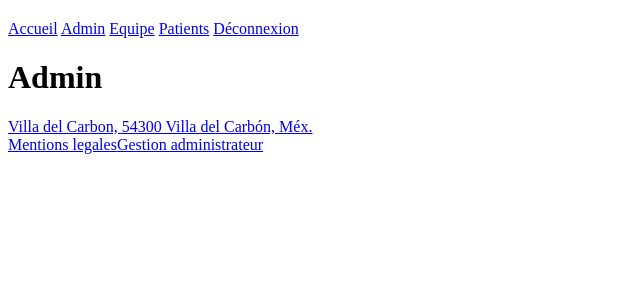
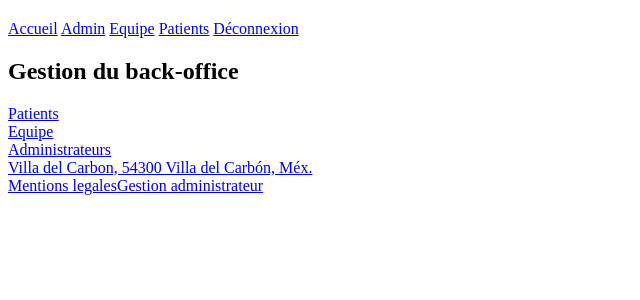
Before and after one commit to Poups74/dentalalaniz, a Symfony app: template templates/admin/dashboard/index.html.twig in a window 1280 px wide. Shown: the part 275-575 px from the top of the page, without its empty margins (0-640 px from the left). Run offline with Twig, Linux system fonts and the light colour scheme; the template is opened without the code that fills it, so the values that code supplies are empty; some libraries are stand-ins or nearby versions.

Commit message:
MAJ dashboard controler + creation index back-office

```diff
--- a/src/Controller/SecurityController.php
+++ b/src/Controller/SecurityController.php
@@ -43,7 +43,7 @@ class SecurityController extends AbstractController
 
     /**
      * @Route("/ajout", name="ajout_admin")
-     * IsGranted("ROLE_ADMIN")
+     * @IsGranted("ROLE_ADMIN")
      *
      */
     public function insert_admin(UserRepository $user, Request $request, EntityManagerInterface $manager, UserPasswordEncoderInterface $encoder)
--- a/templates/admin/_template.html.twig
+++ b/templates/admin/_template.html.twig
@@ -12,7 +12,7 @@
 				<div></div>
 			</a>
 
-			<a href="{{ path('admin_') }}" class="boutonmenu">
+			<a href="{{ path('admin_dashboard') }}" class="boutonmenu">
 				<p>Admin</p>
 			</a>
 
@@ -20,7 +20,7 @@
 				<p>Equipe</p>
 			</a>
 
-            <a href="{{path('patient_list')}}"  class="boutonmenu">
+            <a href="{{path('admin_patient_list')}}"  class="boutonmenu">
 				<p>Patients</p>
 			</a>
 
@@ -42,9 +42,9 @@
 
 		<div class="menu nav">
 			<a href={{ path('Home') }}>Accueil</a>
-			<a href="{{ path('admin_') }}">Admin</a>
+			<a href="{{ path('admin_dashboard') }}">Admin</a>
 			<a href="{{ path('admin_membre_equipe_list') }}">Equipe</a>
-			<a href="{{path('patient_list')}}">Patients</a>
+			<a href="{{path('admin_patient_list')}}">Patients</a>
 			<a class="boutonmenu" href="{{ path('app_logout') }}">Déconnexion</a>
 		</div>
 
--- a/templates/admin/dashboard/index.html.twig
+++ b/templates/admin/dashboard/index.html.twig
@@ -5,5 +5,13 @@
 {% endblock %}
 
 {% block content %}
-    <h1>Admin</h1>
+    <section id="dashboard">
+        <h1>Gestion du back-office</h1>
+
+        <div id="menuDashboard">
+            <a href="{{ path('admin_patient_list') }}" class="itemMenuDash"><div >Patients</div></a>
+            <a href="{{ path('admin_membre_equipe_list') }}" class="itemMenuDash"><div>Equipe</div></a>
+            <a href="{{ path('ajout_admin') }}" class="itemMenuDash"><div>Administrateurs</div> </a>
+        </div>
+    </section>
 {% endblock %}
--- a/templates/security/login.html.twig
+++ b/templates/security/login.html.twig
@@ -17,7 +17,7 @@
     {# si l'utilisateur est déjà connecté #}
     {% if app.user %}
         <div class="info_message">
-                    Vous êtes connecté en tant que {{ app.user.username }}, <a href="{{ path('app_logout') }}">Déconnexion</a>
+                    Vous êtes connecté en tant que {{ app.user.username }}. <a href="{{ path('admin_dashboard') }}">Espace admin</a> / <a href="{{ path('app_logout') }}">Déconnexion</a>
 
         </div>
     {% endif %}
```
Also changed, not shown: assets/styles/app.css (+24 -0 lines), src/Controller/Admin/DashboardController.php (+6 -4 lines), src/Controller/RecordController.php (+3 -4 lines), templates/admin/dashboard/ajoutAdmin.html.twig (renamed from templates/security/ajoutAdmin.html.twig).
